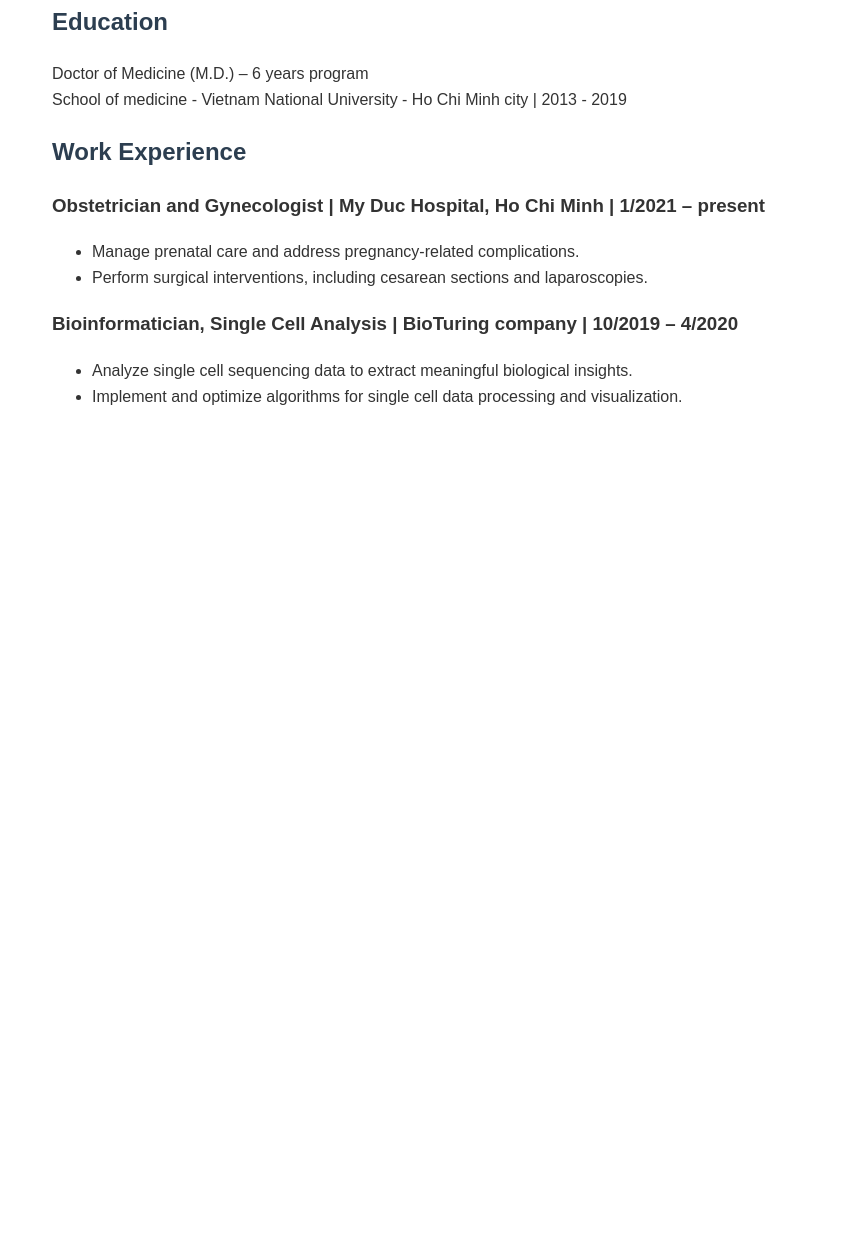
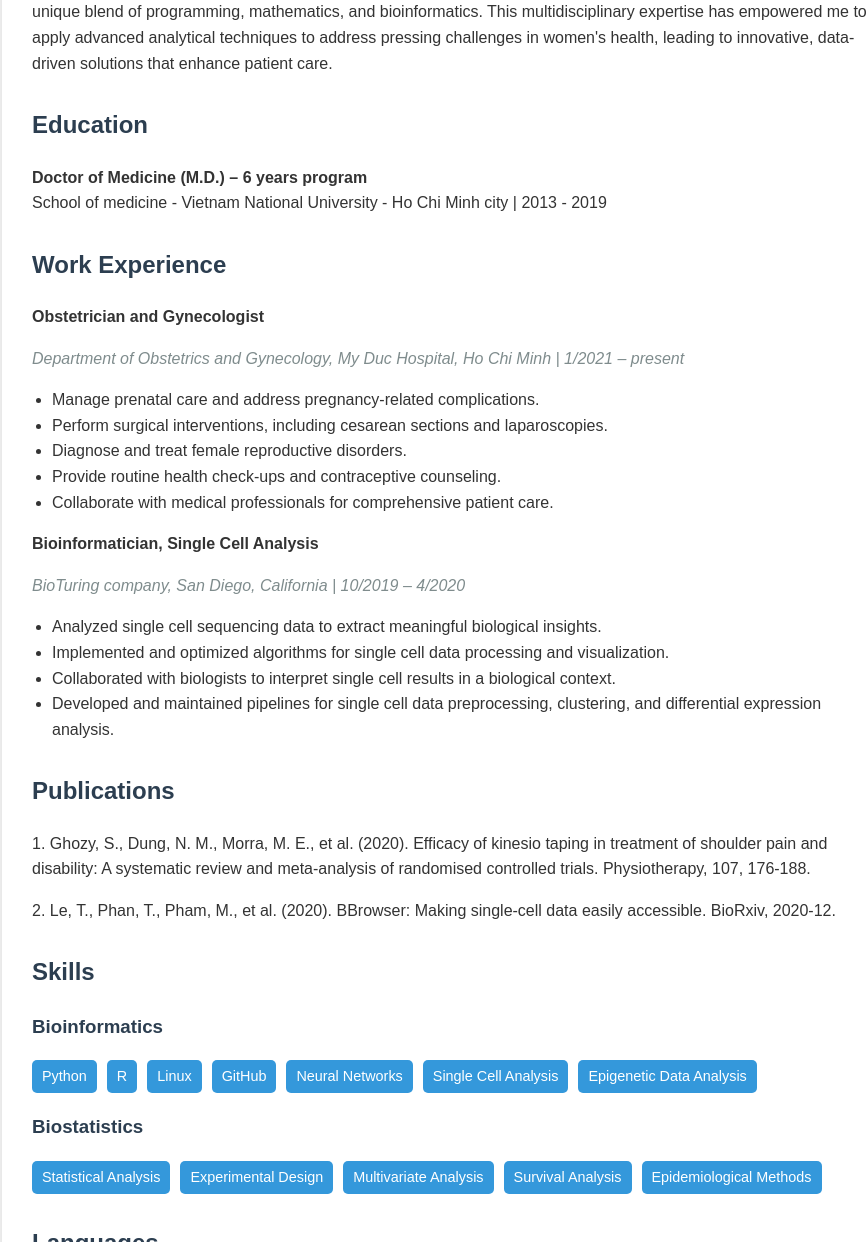
Before and after one commit to huulocmedvnu/huulocmedvnu.github.io, a plain HTML site: page index.html in a window 1280 px wide. Shown: the part 286-1528 px from the top of the page, without its empty margins (188-1054 px from the left). Before the commit the page ends 800 px from the top, so only its background shows below. Drawn offline with Linux system fonts and the light colour scheme.

Commit message:
Update CV with improved design and content

```diff
--- a/index.html
+++ b/index.html
@@ -3,57 +3,148 @@
 <head>
     <meta charset="UTF-8">
     <meta name="viewport" content="width=device-width, initial-scale=1.0">
-    <title>Your Name - CV</title>
+    <title>Tran Thai Huu Loc - CV</title>
     <style>
         body {
-            font-family: Arial, sans-serif;
+            font-family: 'Arial', sans-serif;
             line-height: 1.6;
             color: #333;
-            max-width: 800px;
+            max-width: 900px;
             margin: 0 auto;
             padding: 20px;
+            background-color: #f4f4f4;
         }
-        h1, h2 {
+        .container {
+            background-color: #fff;
+            padding: 30px;
+            border-radius: 8px;
+            box-shadow: 0 0 10px rgba(0,0,0,0.1);
+        }
+        h1, h2, h3 {
             color: #2c3e50;
         }
+        h1 {
+            border-bottom: 2px solid #3498db;
+            padding-bottom: 10px;
+        }
         .section {
-            margin-bottom: 20px;
+            margin-bottom: 30px;
+        }
+        .job-title {
+            font-weight: bold;
+            margin-bottom: 5px;
+        }
+        .job-period {
+            font-style: italic;
+            color: #7f8c8d;
+        }
+        ul {
+            padding-left: 20px;
+        }
+        .publication {
+            margin-bottom: 15px;
+        }
+        .skills-list {
+            display: flex;
+            flex-wrap: wrap;
+            gap: 10px;
+        }
+        .skill-item {
+            background-color: #3498db;
+            color: #fff;
+            padding: 5px 10px;
+            border-radius: 5px;
+            font-size: 0.9em;
         }
     </style>
 </head>
 <body>
-    <h1>Your Name</h1>
+    <div class="container">
+        <h1>Tran Thai Huu Loc</h1>
         <p>Obstetrician and Gynecologist | Bioinformatician</p>
 
         <div class="section">
             <h2>Professional Summary</h2>
-        <p>I am an obstetrician and gynecologist with a specialized focus on women's health. My background encompasses a unique blend of programming, mathematics, and bioinformatics...</p>
+            <p>I am an obstetrician and gynecologist with a specialized focus on women's health. My background encompasses a unique blend of programming, mathematics, and bioinformatics. This multidisciplinary expertise has empowered me to apply advanced analytical techniques to address pressing challenges in women's health, leading to innovative, data-driven solutions that enhance patient care.</p>
         </div>
 
         <div class="section">
             <h2>Education</h2>
-        <p>Doctor of Medicine (M.D.) – 6 years program<br>
+            <p><strong>Doctor of Medicine (M.D.) – 6 years program</strong><br>
             School of medicine - Vietnam National University - Ho Chi Minh city | 2013 - 2019</p>
         </div>
 
         <div class="section">
             <h2>Work Experience</h2>
-        <h3>Obstetrician and Gynecologist | My Duc Hospital, Ho Chi Minh | 1/2021 – present</h3>
+            <div>
+                <p class="job-title">Obstetrician and Gynecologist</p>
+                <p class="job-period">Department of Obstetrics and Gynecology, My Duc Hospital, Ho Chi Minh | 1/2021 – present</p>
                 <ul>
                     <li>Manage prenatal care and address pregnancy-related complications.</li>
                     <li>Perform surgical interventions, including cesarean sections and laparoscopies.</li>
-            <!-- Add more bullet points -->
-        </ul>
-
-        <h3>Bioinformatician, Single Cell Analysis | BioTuring company | 10/2019 – 4/2020</h3>
-        <ul>
-            <li>Analyze single cell sequencing data to extract meaningful biological insights.</li>
-            <li>Implement and optimize algorithms for single cell data processing and visualization.</li>
-            <!-- Add more bullet points -->
+                    <li>Diagnose and treat female reproductive disorders.</li>
+                    <li>Provide routine health check-ups and contraceptive counseling.</li>
+                    <li>Collaborate with medical professionals for comprehensive patient care.</li>
                 </ul>
             </div>
+            <div>
+                <p class="job-title">Bioinformatician, Single Cell Analysis</p>
+                <p class="job-period">BioTuring company, San Diego, California | 10/2019 – 4/2020</p>
+                <ul>
+                    <li>Analyzed single cell sequencing data to extract meaningful biological insights.</li>
+                    <li>Implemented and optimized algorithms for single cell data processing and visualization.</li>
+                    <li>Collaborated with biologists to interpret single cell results in a biological context.</li>
+                    <li>Developed and maintained pipelines for single cell data preprocessing, clustering, and differential expression analysis.</li>
+                </ul>
+            </div>
+        </div>
 
-    <!-- Add more sections for Publications, Presentations, Skills, etc. -->
+        <div class="section">
+            <h2>Publications</h2>
+            <div class="publication">
+                <p>1. Ghozy, S., Dung, N. M., Morra, M. E., et al. (2020). Efficacy of kinesio taping in treatment of shoulder pain and disability: A systematic review and meta-analysis of randomised controlled trials. Physiotherapy, 107, 176-188.</p>
+            </div>
+            <div class="publication">
+                <p>2. Le, T., Phan, T., Pham, M., et al. (2020). BBrowser: Making single-cell data easily accessible. BioRxiv, 2020-12.</p>
+            </div>
+            <!-- Add more publications as needed -->
+        </div>
 
+        <div class="section">
+            <h2>Skills</h2>
+            <h3>Bioinformatics</h3>
+            <div class="skills-list">
+                <span class="skill-item">Python</span>
+                <span class="skill-item">R</span>
+                <span class="skill-item">Linux</span>
+                <span class="skill-item">GitHub</span>
+                <span class="skill-item">Neural Networks</span>
+                <span class="skill-item">Single Cell Analysis</span>
+                <span class="skill-item">Epigenetic Data Analysis</span>
+            </div>
+            <h3>Biostatistics</h3>
+            <div class="skills-list">
+                <span class="skill-item">Statistical Analysis</span>
+                <span class="skill-item">Experimental Design</span>
+                <span class="skill-item">Multivariate Analysis</span>
+                <span class="skill-item">Survival Analysis</span>
+                <span class="skill-item">Epidemiological Methods</span>
+            </div>
+        </div>
+
+        <div class="section">
+            <h2>Languages</h2>
+            <p>English (Full Professional Proficiency); Vietnamese (Native)</p>
+        </div>
+
+        <div class="section">
+            <h2>Professional Memberships</h2>
+            <ul>
+                <li>International Society of Ultrasound in Obstetrics and Gynecology (ISUOG)</li>
+                <li>Fetal Medicine Foundation (FMF)</li>
+                <li>The Asia & Oceania Federation of Obstetrics & Gynaecology (AOFOG)</li>
+            </ul>
+        </div>
+    </div>
 </body>
 </html>
```
Lines whose indentation alone changed are shown as unchanged.
